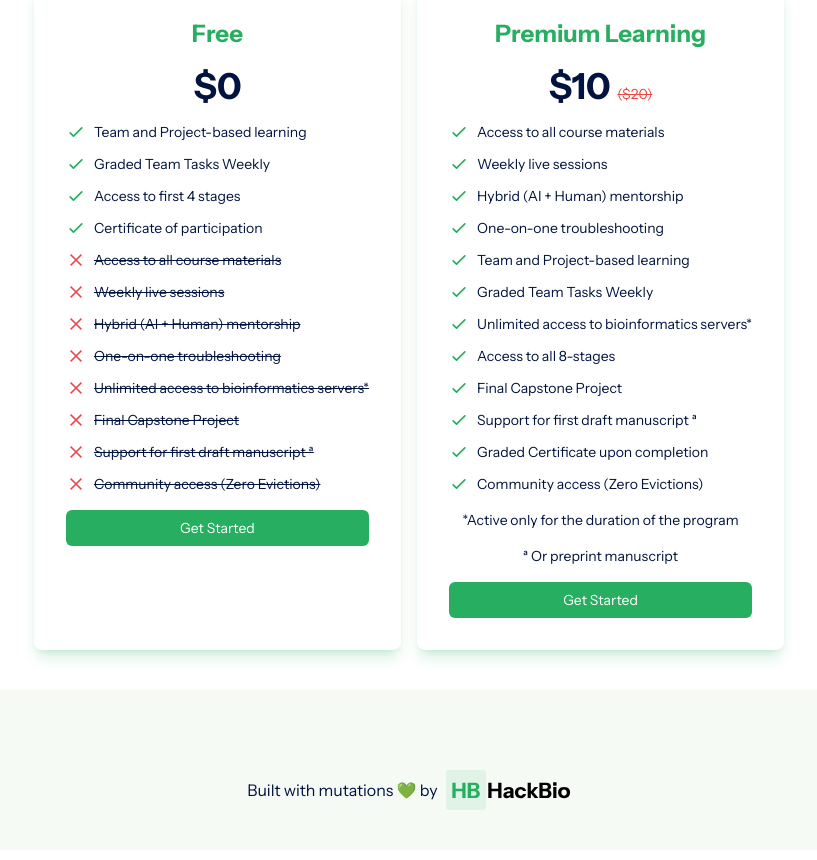
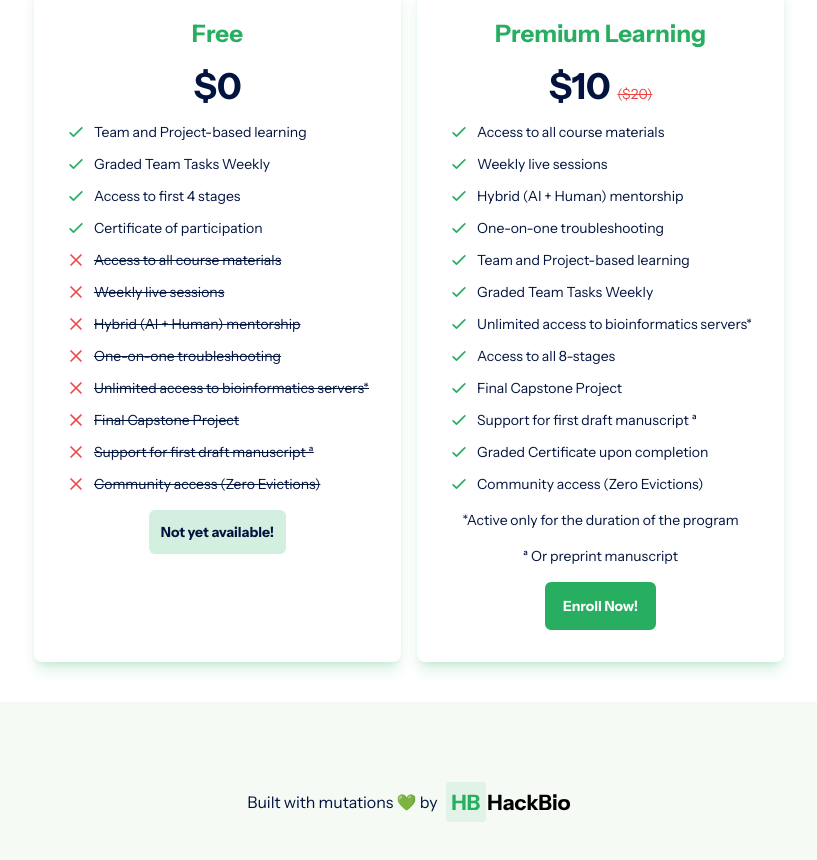
Before and after one commit to josoga2/cancer-internship, a React (Create React App) app: page /internships/1 in a window 1280 px wide. Shown: the part 1870-2730 px from the top of the page, without its empty margins (231-1048 px from the left). Built offline with nearby package versions, Linux system fonts and the light colour scheme; no server answers.

Commit message:
fix pricing_button

```diff
--- a/src/components/PaymentModal.js
+++ b/src/components/PaymentModal.js
@@ -26,7 +26,7 @@ export default function PaymentModal() {
       <section className="hidden md:flex md:max-w-screen-2xl md:m-auto md:items-center md:justify-between px-10 relative">
         {isModalOpen && (
           <dialog className="fixed left-0 top-0 w-full h-full bg-black bg-opacity-50 z-50 overflow-auto backdrop-blur flex items-start">
-            <div className="bg-white m-auto p-8 w-1/4 rounded-lg border-4 shadow-md border-hbgreen-1">
+            <div className="bg-white m-auto p-8 w-1/3 rounded-lg border-4 shadow-md border-hbgreen-1">
               <div className="flex flex-col items-start gap-2">
                 {/* Close Button */}
                 <button
--- a/src/components/Pricing.js
+++ b/src/components/Pricing.js
@@ -108,7 +108,8 @@ const Pricing = () => {
                         </li>
                     </ul>
 
-                    <button className="w-full bg-hackbio-green text-white p-2 rounded-md">Get Started</button>
+                    {/* {<PaymentModal isOpen={isModalOpen} onClose={closeModal} />} */}
+                    <div className="px-3 py-3 bg-hackbio-green-light rounded-md font-bold">Not yet available!</div>
                 </div>
             </div>
 
@@ -193,7 +194,7 @@ const Pricing = () => {
                     </ul>
                     <p className="text-sm text-start">*Active only for the duration of the program</p>
                     <p className="text-sm text-start">ª Or preprint manuscript</p>
-                    <button className="w-full bg-hackbio-green text-white p-2 rounded-md">Get Started</button>
+                    <PaymentModal isOpen={isModalOpen} onClose={closeModal} />
                 </div>
             </div>
         </div>
@@ -284,7 +285,8 @@ const Pricing = () => {
                             <span className="line-through">Community access (Zero Evictions)</span>
                         </li>
                     </ul>
-                    <PaymentModal isOpen={isModalOpen} onClose={closeModal} />
+                    {/* {<PaymentModal isOpen={isModalOpen} onClose={closeModal} />} */}
+                    <div className="px-3 py-3 bg-hackbio-green-light rounded-md font-bold">Not yet available!</div>
                 </div>
             </div>
 
```
